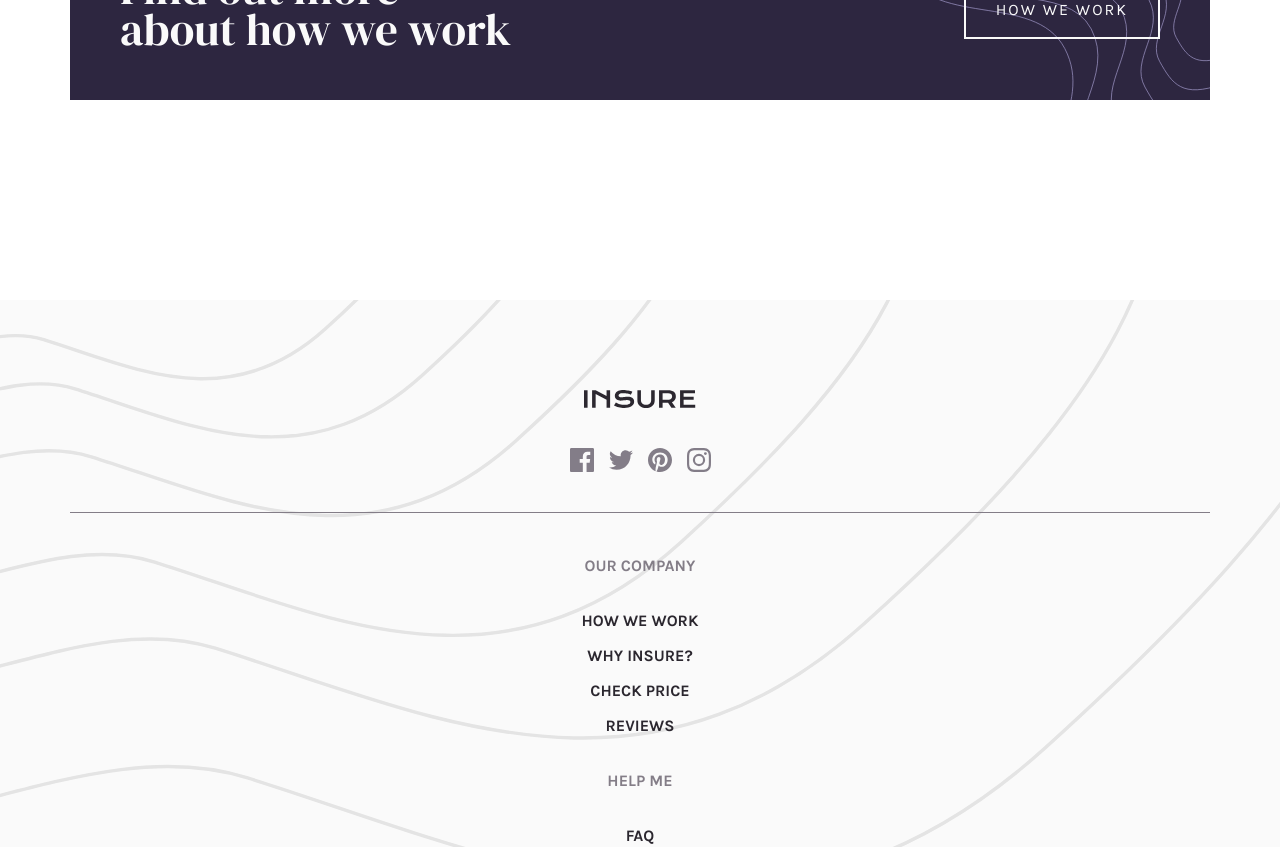
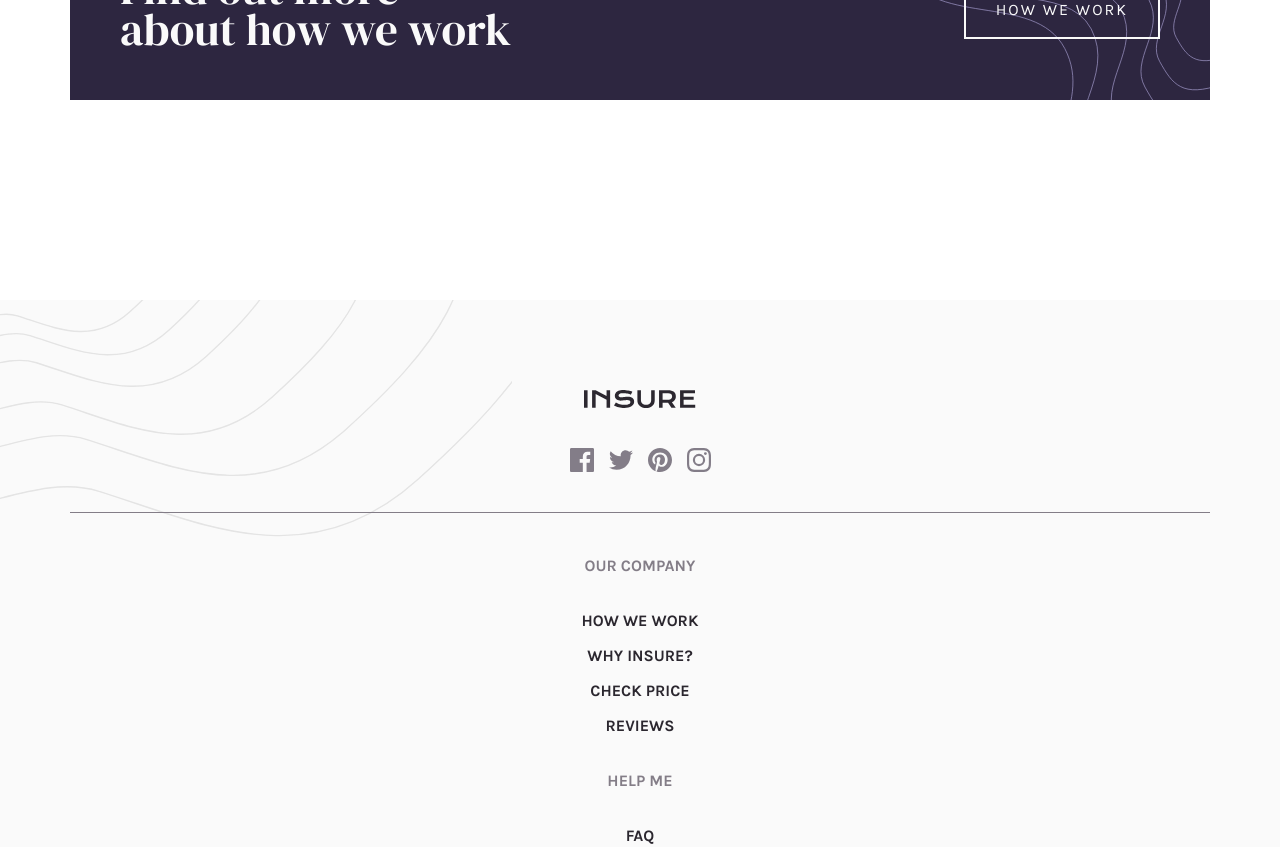
Before and after one commit to higor-costa/pagina-de-destino-insure, a React (Vite) app: page / in a window 1280 px wide. Shown: the part 1599-2446 px from the top of the page. Built offline with nearby package versions, Linux system fonts and the light colour scheme.

Commit message:
Define largura da ilustração do rodapé

```diff
--- a/src/style/components/Footer.module.scss
+++ b/src/style/components/Footer.module.scss
@@ -10,6 +10,9 @@ footer {
     left: 0;
     top: 0;
     width: 100%;
+    @include device(m) {
+      width: 32rem;
+    }
   }
 
   .container {
```
